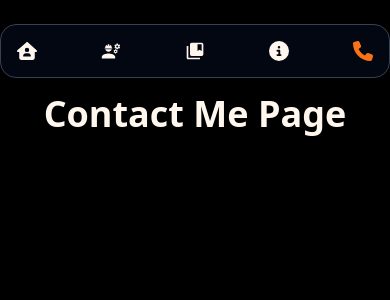
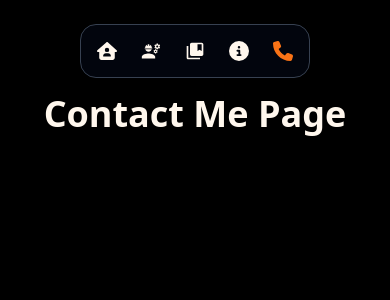
Before and after one commit to Kimoney/john-next, a Next.js app: page /contact in a window 390 px wide. Shown: the top 300 px of the page. Built offline with nearby package versions, Linux system fonts and the light colour scheme.

Commit message:
feat: Added Opacity in Navbar.

```diff
--- a/src/app/ui/navbar.jsx
+++ b/src/app/ui/navbar.jsx
@@ -10,30 +10,29 @@ export default function Navbar() {
 
   return (
     <>
-    {/* Medium Devices and Above*/}
-  <div className="hidden md:block sticky top-0">
+      {/* Medium Devices and Above */}
+      <div className="hidden md:block sticky top-0 z-50">
         <div className="flex justify-center">
-    <button className="inline-block md:inline border-solid rounded-2xl border border-gray-700 bg-gray-950 text-xl p-4 mt-6 space-x-12">
-    <Link href="/" className={`inline-block md:inline hover:text-orange-400 ${pathname === '/' ? 'text-orange-500' : ''}`}> Home</Link>
-    <Link href="/services" className={`inline-block md:inline hover:text-orange-400 ${pathname === '/services' ? 'text-orange-500' : ''}`}> Services</Link>
-    <Link href="/portfolio" className={`inline-block md:inline hover:text-orange-400 ${pathname === '/portfolio' ? 'text-orange-500' : ''}`}> Portfolio</Link>
-    <Link href="/about" className={`inline-block md:inline hover:text-orange-400 ${pathname === '/about' ? 'text-orange-500' : ''}`}> About</Link>
-    <Link href="/contact" className={`inline-block md:inline hover:text-orange-400 ${pathname === '/contact' ? 'text-orange-500' : ''}`}> Contact</Link>
+          <button className="bg-opacity-75 inline-block border-solid rounded-2xl border border-gray-700 bg-gray-950 text-xl p-4 mt-6 space-x-12">
+            <Link href="/" className={`inline-block hover:text-orange-400 ${pathname === '/' ? 'text-orange-500' : ''}`}> Home</Link>
+            <Link href="/services" className={`inline-block hover:text-orange-400 ${pathname === '/services' ? 'text-orange-500' : ''}`}> Services</Link>
+            <Link href="/portfolio" className={`inline-block hover:text-orange-400 ${pathname === '/portfolio' ? 'text-orange-500' : ''}`}> Portfolio</Link>
+            <Link href="/about" className={`inline-block hover:text-orange-400 ${pathname === '/about' ? 'text-orange-500' : ''}`}> About</Link>
+            <Link href="/contact" className={`inline-block hover:text-orange-400 ${pathname === '/contact' ? 'text-orange-500' : ''}`}> Contact</Link>
           </button>
         </div>
       </div>
+
       {/* Mobile Devices View */}
-
-    <div className="md:hidden sticky top-0">
+      <div className="md:hidden sticky top-0 z-50">
         <div className="flex flex-row justify-center">
-
-    <button className="md:hidden border-solid rounded-2xl border border-gray-700 bg-gray-950 text-xl p-4 mt-6">
-    <div className="flex space-x-16">
-    <Link href="/" className={`md:hidden hover:text-orange-400 ${pathname === '/' ? 'text-orange-500' : ''}`}> <FaHouseUser/> </Link>
-    <Link href="/services" className={`md:hidden hover:text-orange-400 ${pathname === '/services' ? 'text-orange-500' : ''}`}> <MdEngineering/> </Link>
-    <Link href="/portfolio" className={`md:hidden hover:text-orange-400 ${pathname === '/portfolio' ? 'text-orange-500' : ''}`}> <MdCollectionsBookmark/> </Link>
-    <Link href="/about" className={`md:hidden hover:text-orange-400 ${pathname === '/about' ? 'text-orange-500' : ''}`}> <FaCircleInfo /> </Link>
-    <Link href="/contact" className={`md:hidden hover:text-orange-400 ${pathname === '/contact' ? 'text-orange-500' : ''}`}> <FaPhone/> </Link>
+          <button className="bg-opacity-75 border-solid rounded-2xl border border-gray-700 bg-gray-950 text-xl p-4 mt-6">
+            <div className="flex space-x-6">
+              <Link href="/" className={`hover:text-orange-400 ${pathname === '/' ? 'text-orange-500' : ''}`}><FaHouseUser /></Link>
+              <Link href="/services" className={`hover:text-orange-400 ${pathname === '/services' ? 'text-orange-500' : ''}`}><MdEngineering /></Link>
+              <Link href="/portfolio" className={`hover:text-orange-400 ${pathname === '/portfolio' ? 'text-orange-500' : ''}`}><MdCollectionsBookmark /></Link>
+              <Link href="/about" className={`hover:text-orange-400 ${pathname === '/about' ? 'text-orange-500' : ''}`}><FaCircleInfo /></Link>
+              <Link href="/contact" className={`hover:text-orange-400 ${pathname === '/contact' ? 'text-orange-500' : ''}`}><FaPhone /></Link>
             </div>
           </button>
         </div>
```
Lines whose indentation alone changed are shown as unchanged.
